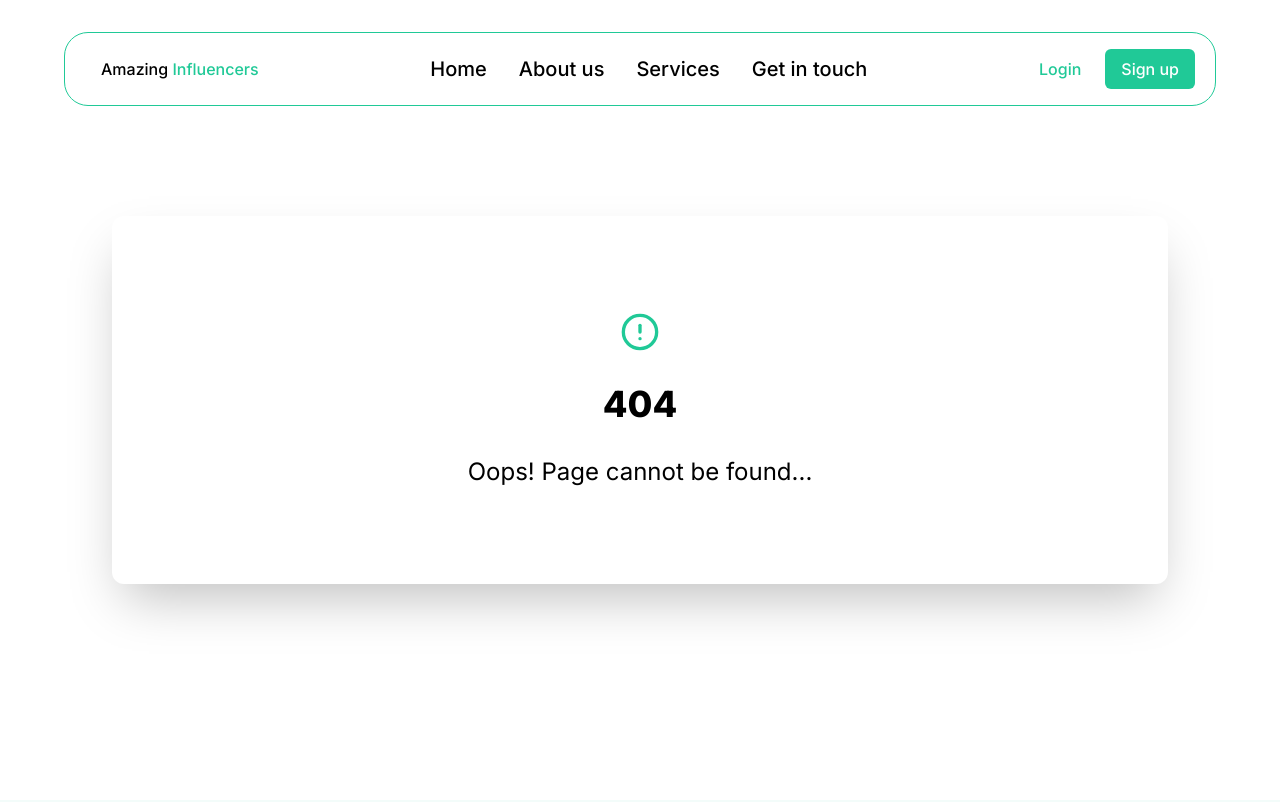
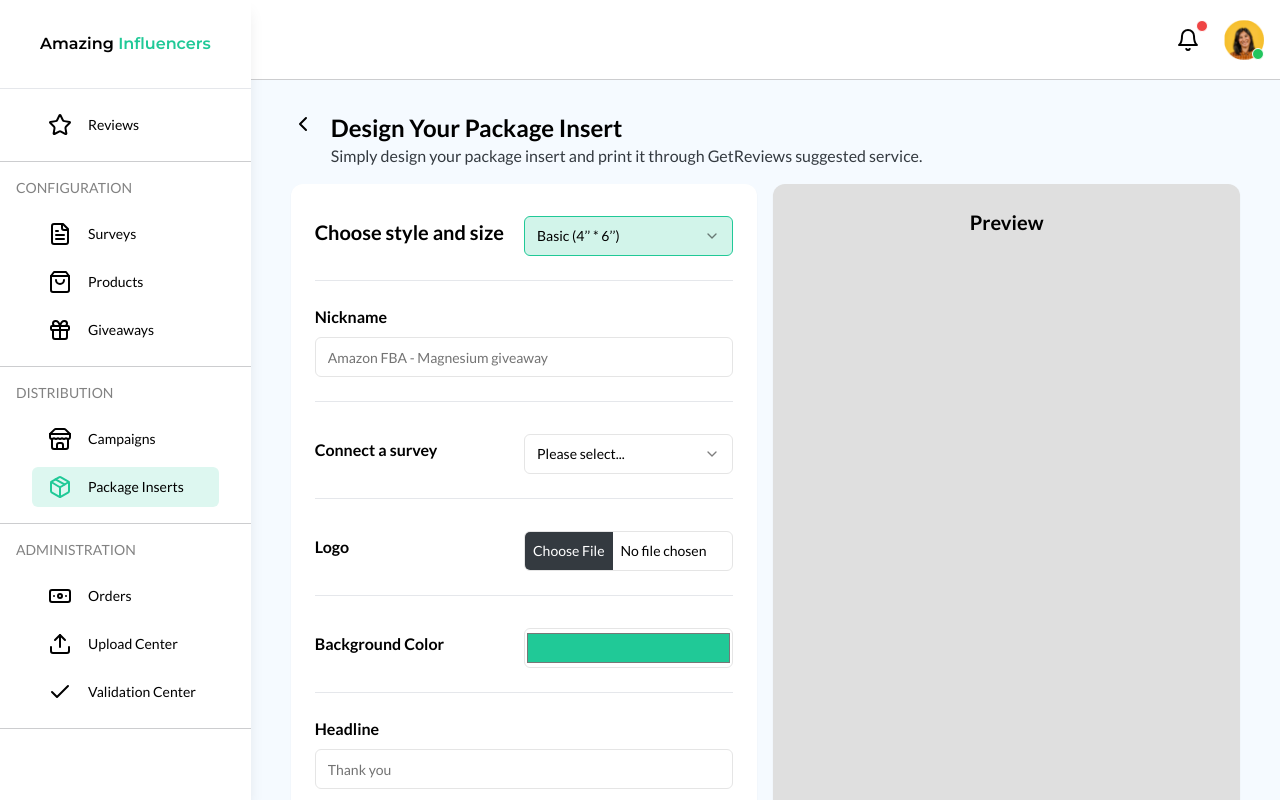
Before and after one commit to AjelmarMedina/amazing-influencers, a Next.js app: page /dashboard/packages in a window 1280 px wide. Before the commit this address had no page. Shown: the top 802 px of the page. Built offline with nearby package versions, Linux system fonts and the light colour scheme.

Commit message:
Package Inserts

```diff
--- a/package.json
+++ b/package.json
@@ -14,6 +14,7 @@
     "@radix-ui/react-dialog": "^1.1.1",
     "@radix-ui/react-label": "^2.1.0",
     "@radix-ui/react-navigation-menu": "^1.2.0",
+    "@radix-ui/react-popover": "^1.1.1",
     "@radix-ui/react-radio-group": "^1.2.0",
     "@radix-ui/react-scroll-area": "^1.1.0",
     "@radix-ui/react-select": "^2.1.1",
--- a/src/app/dashboard/(distribution)/campaigns/page.tsx
+++ b/src/app/dashboard/(distribution)/campaigns/page.tsx
@@ -3,7 +3,8 @@ import { PlusIcon, ShoppingBagIcon } from "lucide-react";
 
 export default function Reviews() {
   return (
-    <main className="bg-white rounded-xl shadow-lg px-6 py-10 flex flex-col justify-center items-center text-center space-y-4">
+    <div className="w-full flex flex-col justify-center items-center">
+      <section className="bg-white rounded-xl shadow-lg px-6 py-10 flex flex-col justify-center items-center text-center space-y-4">
         <ShoppingBagIcon className="text-primary w-8 h-8"/>
         <h1 className="font-bold text-2xl">No Campaigns Created</h1>
         <p>Put AmazingInfluencers on autopilot with outbound email and SMS review request campaigns to your customers.</p>
@@ -11,6 +12,7 @@ export default function Reviews() {
           <PlusIcon />
           Create Campaign
         </Button>
-    </main>
+      </section>
+    </div>
   )
 }
--- /dev/null
+++ b/src/app/dashboard/(distribution)/packages/page.tsx
@@ -0,0 +1,230 @@
+"use client";
+
+import { zodResolver } from "@hookform/resolvers/zod";
+import { ChevronLeft } from "lucide-react";
+import { Suspense } from 'react';
+import { useForm } from "react-hook-form";
+import { z } from "zod";
+
+import { Button } from "@/components/ui/button";
+import {
+  Form,
+  FormControl,
+  FormField,
+  FormItem,
+  FormLabel,
+  FormMessage
+} from "@/components/ui/form";
+import { Input } from "@/components/ui/input";
+import { Select, SelectContent, SelectItem, SelectTrigger, SelectValue } from "@/components/ui/select";
+
+
+const MAX_FILE_SIZE = 50_000_000;
+const ACCEPTED_IMAGE_TYPES = ["image/jpeg", "image/jpg", "image/png", "image/webp"];
+const formSchema = z.object({
+  style: z.string().min(2),
+  nickname: z.string().min(2).max(128),
+  survey: z.string().min(2),
+  logo: z.instanceof(FileList, { message: "Logo is required" })
+    .refine((file) => file?.[0]?.size <= MAX_FILE_SIZE, "Max size is 50MB.")
+    .refine((file) => ACCEPTED_IMAGE_TYPES.includes(file?.[0]?.type), "Only jpeg, jpg, png, webp formats are supported."),
+  bgColor: z.string({ required_error: "Please choose a color" }),
+  headline: z.string({ required_error: "Headline is required" }),
+  subtitle: z.string().optional(),
+  url: z.string({ required_error: "Enter your URL" }).url(),
+})
+
+
+export default function Page() {
+  return (
+    <div className="max-w-full flex flex-col w-full space-y-4">
+      <header className="flex flex-row justify-start items-start space-x-4">
+        <ChevronLeft />
+        <div>
+          <h1 className="font-bold text-2xl">Design Your Package Insert</h1>
+          <p className="text-base text-[#343A40]">
+            Simply design your package insert and print it through GetReviews suggested service.
+          </p>
+        </div>
+      </header>
+      <section className="grid grid-rows-2 md:grid-cols-2 md:grid-rows-1 gap-4 *:rounded-xl *:shadow-sm *:p-4 *:md:p-6">
+        <aside className="bg-white">
+          <Suspense>
+            <PackageInsertForm />
+          </Suspense>
+        </aside>
+        <aside className="bg-[#dfdfdf]">
+          <h2 className="font-bold text-xl justify-self-center">Preview</h2>
+        </aside>
+      </section>
+      <div className="justify-self-stretch flex flex-row justify-center">
+        <div className="grid grid-cols-2 gap-4">
+          <Button variant={"outline"} type="submit" form="package-form">
+            Save for now
+          </Button>
+          <Button>
+            Download Assets
+          </Button>
+        </div>
+      </div>
+    </div>
+  )
+}
+
+function PackageInsertForm() {
+  const form = useForm<z.infer<typeof formSchema>>({
+    resolver: zodResolver(formSchema),
+    defaultValues: {
+      bgColor: "#20C997"
+    },
+  })
+
+  const fileRef = form.register("logo");
+
+  function onSubmit(values: z.infer<typeof formSchema>) {
+    // ✅ This will be type-safe and validated.
+    console.log(values)
+  }
+
+  return (
+    <Form {...form}>
+      <form id="package-form" onSubmit={form.handleSubmit(onSubmit)} className="space-y-6">
+        <FormField
+          control={form.control}
+          name="style"
+          render={({ field }) => (
+            <FormItem className="grid grid-cols-2 items-center">
+              <FormLabel className="text-xl font-bold">Choose style and size</FormLabel>
+              <Select onValueChange={field.onChange} defaultValue={field.value}>
+                <FormControl>
+                  <SelectTrigger className="border border-[#20C997] bg-[rgba(32,201,151,0.2)]">
+                    <SelectValue placeholder={`Basic (4’’ * 6’’)`} />
+                  </SelectTrigger>
+                </FormControl>
+                <SelectContent>
+                  <SelectItem value={`Basic (4’’ * 6’’)`}>Basic (4’’ * 6’’)</SelectItem>
+                </SelectContent>
+              </Select>
+              <FormMessage />
+            </FormItem>
+          )}
+        />
+        <hr className="text-[rgba(52,58,64,0.2)]" />
+        <FormField
+          control={form.control}
+          name="nickname"
+          render={({ field }) => (
+            <FormItem>
+              <FormLabel className="text-base font-bold">Nickname</FormLabel>
+              <FormControl>
+                <Input placeholder="Amazon FBA - Magnesium giveaway" {...field} />
+              </FormControl>
+              <FormMessage />
+            </FormItem>
+          )}
+        />
+        <hr className="text-[rgba(52,58,64,0.2)]" />
+        <FormField
+          control={form.control}
+          name="survey"
+          render={({ field }) => (
+            <FormItem className="grid grid-cols-2 items-center">
+              <FormLabel className="text-base font-bold">Connect a survey</FormLabel>
+              <Select onValueChange={field.onChange} defaultValue={field.value}>
+                <FormControl>
+                  <SelectTrigger className="">
+                    <SelectValue placeholder="Please select..." />
+                  </SelectTrigger>
+                </FormControl>
+                <SelectContent>
+                  <SelectItem value="My Survey">My Survey</SelectItem>
+                </SelectContent>
+              </Select>
+              <FormMessage />
+            </FormItem>
+          )}
+        />
+        <hr className="text-[rgba(52,58,64,0.2)]" />
+        <FormField
+          control={form.control}
+          name="logo"
+          render={({ field }) => (
+            <FormItem className="grid grid-cols-2 items-center">
+              <FormLabel className="text-base font-bold">Logo</FormLabel>
+              <FormControl className="file:bg-[#343A40] file:text-white file:h-full file:px-2 file:mr-2">
+                <Input
+                  className="flex p-0"
+                  placeholder="No file chosen"
+                  type="file"
+                  accept="image/*"
+                  {...fileRef}
+                  onChange={(event) => {
+                    field.onChange(event.target?.files?.[0] ?? undefined);
+                  }}
+                />
+              </FormControl>
+              <FormMessage />
+            </FormItem>
+          )}
+        />
+        <hr className="text-[rgba(52,58,64,0.2)]" />
+        <FormField
+          control={form.control}
+          name="bgColor"
+          render={({ field }) => (
+            <FormItem className="grid grid-cols-2 items-center">
+              <FormLabel className="text-base font-bold">Background Color</FormLabel>
+              <FormControl>
+                <Input className="p-0" type="color" {...field} />
+              </FormControl>
+              <FormMessage />
+            </FormItem>
+          )}
+        />
+        <hr className="text-[rgba(52,58,64,0.2)]" />
+        <FormField
+          control={form.control}
+          name="headline"
+          render={({ field }) => (
+            <FormItem>
+              <FormLabel className="text-base font-bold">Headline</FormLabel>
+              <FormControl>
+                <Input placeholder="Thank you" {...field} />
+              </FormControl>
+              <FormMessage />
+            </FormItem>
+          )}
+        />
+        <hr className="text-[rgba(52,58,64,0.2)]" />
+        <FormField
+          control={form.control}
+          name="subtitle"
+          render={({ field }) => (
+            <FormItem>
+              <FormLabel className="text-base font-bold">Subtitle</FormLabel>
+              <FormControl>
+                <Input placeholder="Please share your experience with us!" {...field} />
+              </FormControl>
+              <FormMessage />
+            </FormItem>
+          )}
+        />
+        <hr className="text-[rgba(52,58,64,0.2)]" />
+        <FormField
+          control={form.control}
+          name="url"
+          render={({ field }) => (
+            <FormItem>
+              <FormLabel className="text-base font-bold">URL or social media</FormLabel>
+              <FormControl>
+                <Input placeholder="https://yourbrand.com" {...field} />
+              </FormControl>
+              <FormMessage />
+            </FormItem>
+          )}
+        />
+      </form>
+    </Form>
+  )
+
+}
--- a/src/app/dashboard/layout.tsx
+++ b/src/app/dashboard/layout.tsx
@@ -44,7 +44,7 @@ export default function Layout({
             </div>
           </header>
           <main className="overflow-y-auto overflow-x-hidden bg-[#F5FAFF] w-full h-full *:w-full *:h-full z-0">
-            <div className="px-4 md:px-8 lg:px-10 py-6 md:py-8">
+            <div className=" *:px-4 *:md:px-8 *:lg:px-10 *:py-6 *:md:py-8">
               {children}
             </div>
           </main>
--- a/src/app/dashboard/reviews/page.tsx
+++ b/src/app/dashboard/reviews/page.tsx
@@ -3,11 +3,13 @@ import Link from "next/link";
 
 export default function Reviews() {
   return (
-    <main className="bg-white rounded-xl shadow-lg px-6 py-10 flex flex-col justify-center items-center text-center space-y-4">
-      <StarIcon className="text-primary w-8 h-8"/>
-      <h1 className="font-bold text-2xl">No Reviews Collected</h1>
-      <p>Waiting for someone to respond to a <Link href={""} className="text-primary hover:text-primary hover:underline">survey</Link>?</p>
-      <p>Looking for <Link href={""} className="text-primary hover:text-primary hover:underline">Incomplete Submissions</Link>?</p>
-    </main>
+    <div className="w-full flex flex-col justify-center items-center">
+      <section className="w-full bg-white rounded-xl shadow-lg px-6 py-10 flex flex-col justify-center items-center text-center space-y-4">
+        <StarIcon className="text-primary w-8 h-8"/>
+        <h1 className="font-bold text-2xl">No Reviews Collected</h1>
+        <p>Waiting for someone to respond to a <Link href={""} className="text-primary hover:text-primary hover:underline">survey</Link>?</p>
+        <p>Looking for <Link href={""} className="text-primary hover:text-primary hover:underline">Incomplete Submissions</Link>?</p>
+      </section>
+    </div>
   )
 }
--- a/src/components/ui/button.tsx
+++ b/src/components/ui/button.tsx
@@ -13,7 +13,7 @@ const buttonVariants = cva(
         destructive:
           "bg-red-500 text-neutral-50 hover:bg-red-500/90 dark:bg-red-900 dark:text-neutral-50 dark:hover:bg-red-900/90",
         outline:
-          "border border-neutral-200 bg-white hover:bg-neutral-100 hover:text-neutral-900 dark:border-neutral-800 dark:bg-neutral-950 dark:hover:bg-neutral-800 dark:hover:text-neutral-50",
+          "border border-neutral-200 bg-transparent hover:bg-neutral-100 hover:text-neutral-900 dark:border-neutral-800 dark:bg-neutral-950 dark:hover:bg-neutral-800 dark:hover:text-neutral-50",
         secondary:
           "bg-neutral-100 text-neutral-900 hover:bg-neutral-100/80 dark:bg-neutral-800 dark:text-neutral-50 dark:hover:bg-neutral-800/80",
         ghost: "hover:bg-neutral-100 hover:text-neutral-900 dark:hover:bg-neutral-800 dark:hover:text-neutral-50",
--- /dev/null
+++ b/src/components/ui/popover.tsx
@@ -0,0 +1,31 @@
+"use client"
+
+import * as React from "react"
+import * as PopoverPrimitive from "@radix-ui/react-popover"
+
+import { cn } from "@/lib/utils"
+
+const Popover = PopoverPrimitive.Root
+
+const PopoverTrigger = PopoverPrimitive.Trigger
+
+const PopoverContent = React.forwardRef<
+  React.ElementRef<typeof PopoverPrimitive.Content>,
+  React.ComponentPropsWithoutRef<typeof PopoverPrimitive.Content>
+>(({ className, align = "center", sideOffset = 4, ...props }, ref) => (
+  <PopoverPrimitive.Portal>
+    <PopoverPrimitive.Content
+      ref={ref}
+      align={align}
+      sideOffset={sideOffset}
+      className={cn(
+        "z-50 w-72 rounded-md border border-neutral-200 bg-white p-4 text-neutral-950 shadow-md outline-none data-[state=open]:animate-in data-[state=closed]:animate-out data-[state=closed]:fade-out-0 data-[state=open]:fade-in-0 data-[state=closed]:zoom-out-95 data-[state=open]:zoom-in-95 data-[side=bottom]:slide-in-from-top-2 data-[side=left]:slide-in-from-right-2 data-[side=right]:slide-in-from-left-2 data-[side=top]:slide-in-from-bottom-2 dark:border-neutral-800 dark:bg-neutral-950 dark:text-neutral-50",
+        className
+      )}
+      {...props}
+    />
+  </PopoverPrimitive.Portal>
+))
+PopoverContent.displayName = PopoverPrimitive.Content.displayName
+
+export { Popover, PopoverTrigger, PopoverContent }
```
Also changed, not shown: 1 other file (tests, documents, lock files or other folders). Lines whose indentation alone changed are shown as unchanged.
